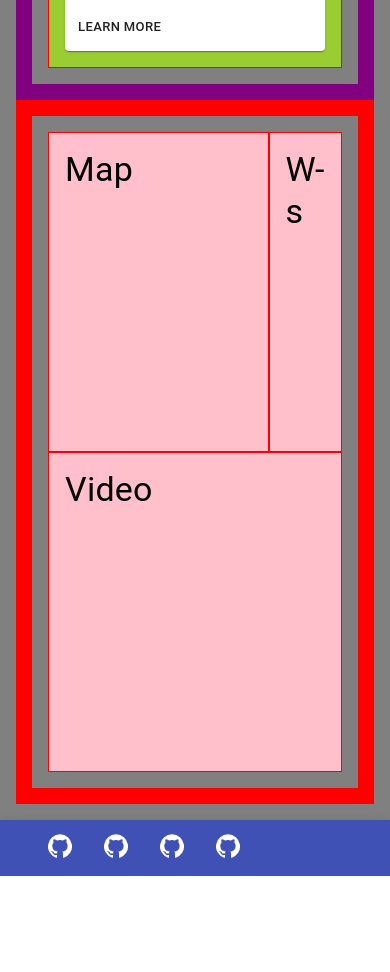
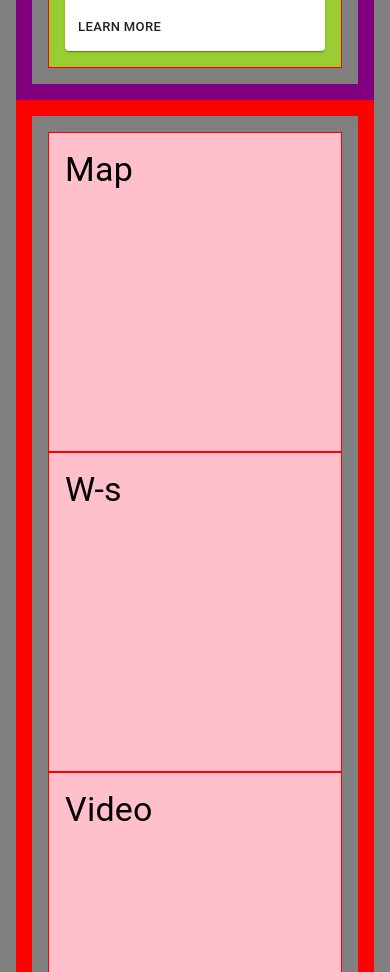
Before and after one commit to SpaNb4/travel-app, a React (Create React App) app: page /country in a window 390 px wide. Shown: the part 1880-2852 px from the top of the page. Before the commit the page ends 2756 px from the top, so only its background shows below. Built offline with nearby package versions, Linux system fonts and the light colour scheme.

Commit message:
fix: change mobile grid

```diff
--- a/src/components/CountryGrid/CountryGrid.js
+++ b/src/components/CountryGrid/CountryGrid.js
@@ -83,7 +83,7 @@ const Map = () => {
 	const classes = useStyles();
 
 	return (
-		<Grid item className={classes.blockContainer} xs={9}>
+		<Grid item className={classes.blockContainer} xs={12} sm={9}>
 			<Typography variant="h4" gutterBottom>
 				Map
 			</Typography>
@@ -95,7 +95,7 @@ const Widgets = () => {
 	const classes = useStyles();
 
 	return (
-		<Grid item className={classes.blockContainer} xs={3}>
+		<Grid item className={classes.blockContainer} xs={12} sm={3}>
 			<Typography variant="h4" gutterBottom>
 				W-s
 			</Typography>
```
